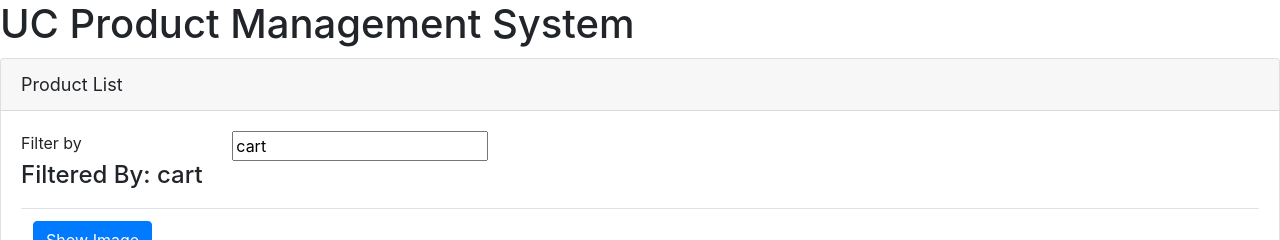
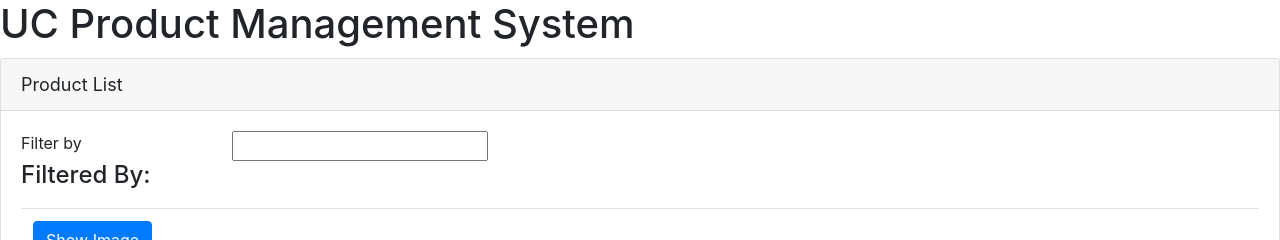
Before and after one commit to UcheSylvester/Products-Management, an Angular app: page / in a window 1280 px wide. Shown: the top 240 px of the page. Built offline with nearby package versions, Linux system fonts and the light colour scheme.

Commit message:
filtering products using getter and setter

```diff
--- a/src/app/products/product-list.component.html
+++ b/src/app/products/product-list.component.html
@@ -36,7 +36,7 @@
         </thead>
 
         <tbody>
-          <tr *ngFor="let product of products">
+          <tr *ngFor="let product of filteredProducts">
             <td>
               <img
                 *ngIf="showImage"
--- a/src/app/products/product-list.component.ts
+++ b/src/app/products/product-list.component.ts
@@ -1,5 +1,6 @@
 import { Component, OnInit } from "@angular/core";
 import { IProduct } from "./products";
+import { filter } from "minimatch";
 
 @Component({
   selector: "pm-products",
@@ -11,8 +12,24 @@
   imageWidth: number = 50;
   imageMargin: number = 3;
   showImage: boolean = false;
-  listFilter: string = "cart";
-  // buttonText: string = "Show Image";
+  // listFilter: string = "cart";
+
+  // gettng user inputs using getter and setter
+  _listFilter: string;
+
+  get listFilter(): string {
+    return this._listFilter;
+  }
+
+  set listFilter(value: string) {
+    this._listFilter = value;
+    this.filteredProducts = this.listFilter
+      ? this.performFilter(this.listFilter)
+      : this.products;
+  }
+
+  filteredProducts: IProduct[];
+
   products: IProduct[] = [
     {
       productId: 1,
@@ -64,6 +81,21 @@
     // this.buttonText = this.showImage ? "Show Image" : "Hide Image";
   }
 
+  constructor() {
+    this.filteredProducts = this.products;
+    this.listFilter = "";
+  }
+
+  // filtering produts
+  performFilter(filterBy: string): IProduct[] {
+    // converting the input to lowercase for case insensitivity
+    filterBy = filterBy.toLowerCase();
+    return this.products.filter(
+      (product: IProduct) =>
+        product.productName.toLocaleLowerCase().indexOf(filterBy) !== -1
+    );
+  }
+
   ngOnInit(): void {
     console.log("in onInit");
   }
```
